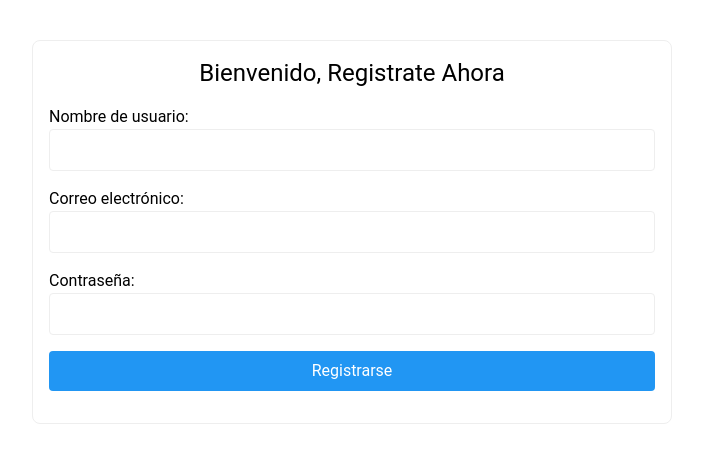
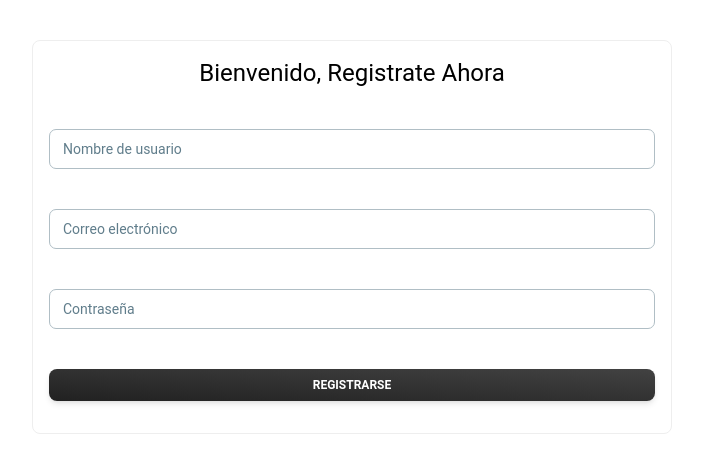
Before and after one commit to ramosFidel/peliculasRP, a React (Create React App) app: page /registro in a window 1280 px wide. Shown: the top 472 px of the page, without its empty margins (288-991 px from the left). Built offline with nearby package versions, Linux system fonts and the light colour scheme.

Commit message:
Ajustar inputs del material en pagina de registro

```diff
--- a/src/components/Registro.jsx
+++ b/src/components/Registro.jsx
@@ -1,6 +1,7 @@
 import React, { useState } from "react";
 import { useNavigate } from "react-router-dom";
 import { registroAuth } from "../service";
+import { Button, Input } from "@material-tailwind/react";
 
 function Registro() {
   const [formData, setFormData] = useState({
@@ -19,54 +20,51 @@ function Registro() {
   const redireccionLogin = (e) => {
     e.preventDefault();
     registroAuth(formData);
+    console.log(formData);
     navigate("/login");
   };
   return (
-    <div className="w-1/2 mx-auto mt-10 p-4 border rounded-lg">
+    <div className="w-1/2 mx-auto mt-10 p-4 border rounded-lg gap-6 flex flex-col">
       <div className="mb-4">
         <h2 className="text-2xl text-center">Bienvenido, Registrate Ahora</h2>
       </div>
+
       <div className="mb-4">
-        <label htmlFor="username">Nombre de usuario:</label>
-        <input
-          type="text"
-          id="username"
+        <Input
+          label="Nombre de usuario"
           name="username"
           value={formData.username}
           onChange={handleChange}
-          className="w-full p-2 border rounded"
         />
       </div>
       <div className="mb-4">
-        <label htmlFor="email">Correo electrónico:</label>
-        <input
-          type="email"
-          id="email"
+        <Input
+          label="Correo electrónico"
           name="email"
           value={formData.email}
           onChange={handleChange}
-          className="w-full p-2 border rounded"
         />
       </div>
       <div className="mb-4">
-        <label htmlFor="password">Contraseña:</label>
-        <input
+        <Input
+          label="Contraseña"
           type="password"
-          id="password"
           name="password"
           value={formData.password}
           onChange={handleChange}
-          className="w-full p-2 border rounded"
         />
       </div>
+
       <div className="mb-4">
-        <button
-          type="submit"
-          className="bg-blue-500 text-white p-2 rounded hover:bg-blue-600 w-full"
+        <Button
+          fullWidth
+          variant="gradient"
+          size="sm"
+          className=""
           onClick={redireccionLogin}
         >
           Registrarse
-        </button>
+        </Button>
       </div>
     </div>
   );
```
